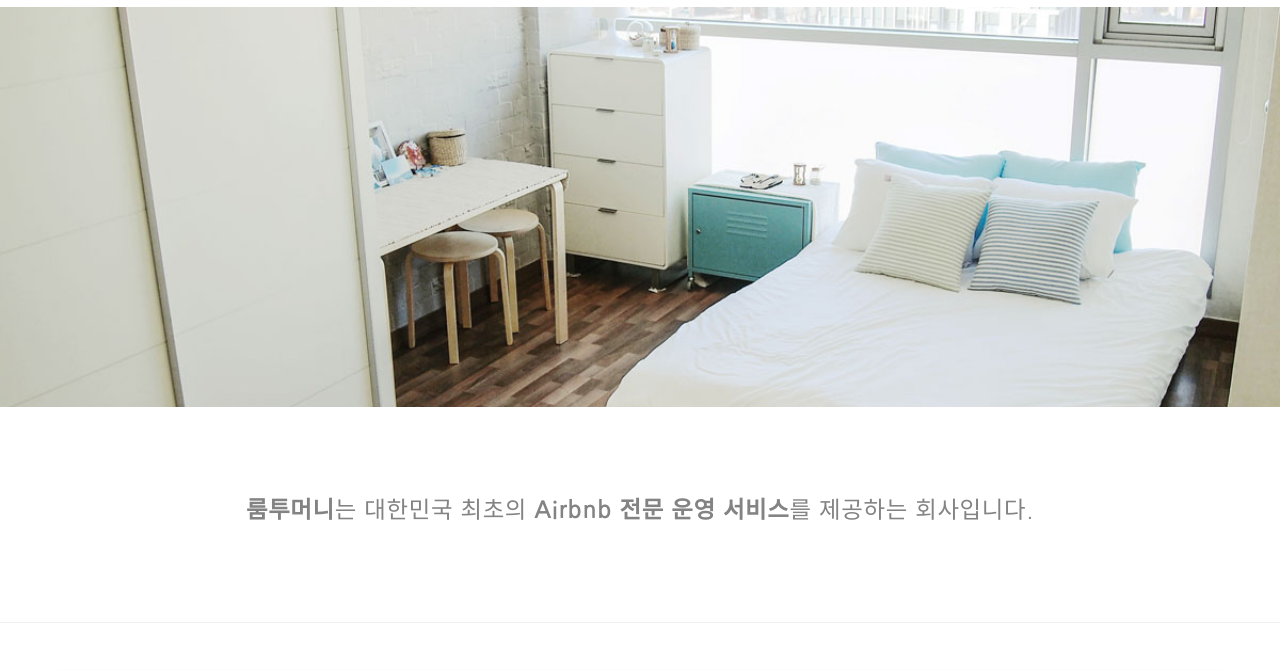
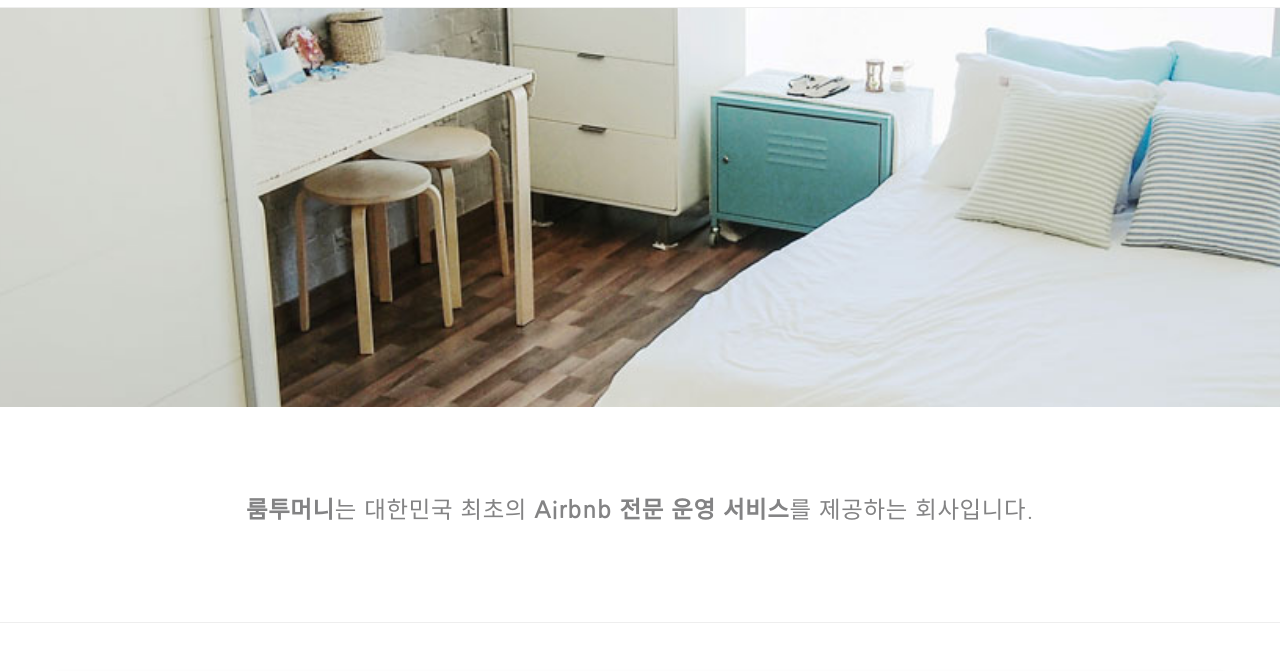
Before and after one commit to roomtomoney/website, a website: page index.html in a window 1280 px wide. Shown: the part 107-778 px from the top of the page. Drawn offline with nearby package versions, Linux system fonts and the light colour scheme.

Commit message:
Jumbotron js start

```diff
--- a/css/style.css
+++ b/css/style.css
@@ -54,6 +54,15 @@ img {
 	width:100%;
 	min-width:100%;
 	height:auto;
+	transition:transform 1s ease-in-out;
+	-webkit-transform: scale(1.47);
+	-moz-transform: scale(1.47);
+	transform: scale(1.47);
+	float:left;
+}
+
+.jumbotronTop {
+	overflow:hidden;
 }
 
 .jumbotron {
@@ -63,13 +72,16 @@ img {
 	padding-bottom: 0;
 	overflow:hidden;
 	margin-bottom:0;
+	width:200%;
+	height:auto;
+	transition:transform 1.5s ease-in-out;
 }
 
-.jumbotron img {
-	transition:transform 1s ease-in-out;
-	-webkit-transform: scale(1.47);
-	-moz-transform: scale(1.47);
-	transform: scale(1.47);
+.jumbotron .banner {
+	width:50%;
+	overflow:hidden;
+	height:auto;
+	float:left;
 }
 
 .jumbotron .jumboInfo {
--- a/index.html
+++ b/index.html
@@ -39,7 +39,7 @@
 	    	</div>
     	</nav>
 	</div> <!-- NAV CONTAINER -->
-
+	<div class="jumbotronTop">
 		<div class="jumbotron">
 			<div class="container">
 				<div class="row">
@@ -50,11 +50,17 @@
 					</div>
 				</div>
 			</div>
+			<div class="banner">
 				<img src="imgs/jumbo1.jpg" alt="" class="img-responsive">
-
-
 			</div>
-
+			<div class="banner">
+				<img src="imgs/jumbo1.jpg" alt="" class="img-responsive">
+			</div>
+			<div class="banner">
+				<img src="imgs/jumbo1.jpg" alt="" class="img-responsive">
+			</div>
+		</div>
+	</div>
 
 
 	<section class="bg-white">
@@ -447,6 +453,11 @@
 	    <!-- Include all compiled plugins (below), or include individual files as needed -->
 	    <script src="bower_components/bootstrap/dist/js/bootstrap.min.js"></script>
 	    <script src="js/script.js"></script>
+	    <script>
+	    	var jumboOne = new Jumbo();
+	    	jumboOne.init(1000);
+	    	jumboOne.start();
+	    </script>
 
   </body>
 </html>
--- a/js/script.js
+++ b/js/script.js
@@ -7,3 +7,56 @@ function formSubmitted(){
 	$("section#interested .form").addClass("submitted");
 	$("section#interested .form .submittedMessage").css("display", "block");
 }
+
+// Jumbotron
+
+
+// Jumbotron class
+// provide a selector to the moving top parent of the jumbotron
+// 	init(interval) must be called before any other methods
+function Jumbo(selector){
+	//private vars
+	this.topContainer = document.querySelector(selector);
+	this.numSlides = 0;
+	this.currentSlide = 1;
+	this.setIntervalHandle = null;
+	this.interval = 0;
+}
+
+// The initializing method of the Jumbotron
+// takes one parameter that sets the interval between slides
+// defaul interval is 7.5s
+Jumbo.prototype.init = function(interval) {
+	this.interval = interval || 7500;
+	var ndList = this.topContainer.querySelectorAll(".banner");
+	this.numSlides = ndList.length;
+	// set topContainer width
+	this.topContainer.style.width = this.numSlides + "00%";
+	// set .banner widths
+	for (var i=0; i < this.numSlides; i++) {
+		ndList.item(i).style.width = 1/this.numSlides * 100 + "%";
+	}
+};
+
+Jumbo.prototype.next = function() {
+
+	console.log(this.currentSlide);
+	if (this.currentSlide == this.numSlides) {
+		this.currentSlide = 1;
+		this.topContainer.style.transform = "translateX(0)";
+	}
+
+	else {
+		var translateXPercent = 1/this.numSlides * 100;
+		this.topContainer.style.transform = "translateX(-" + this.currentSlide*translateXPercent + "%)";
+		this.currentSlide += 1;
+	}
+
+
+};
+
+Jumbo.prototype.start = function(interval) {
+	var that = this;
+	console.log(that);
+	this.setIntervalHandle = setInterval(this.next.bind(this), this.interval);
+};
```
Lines whose indentation alone changed are shown as unchanged.
